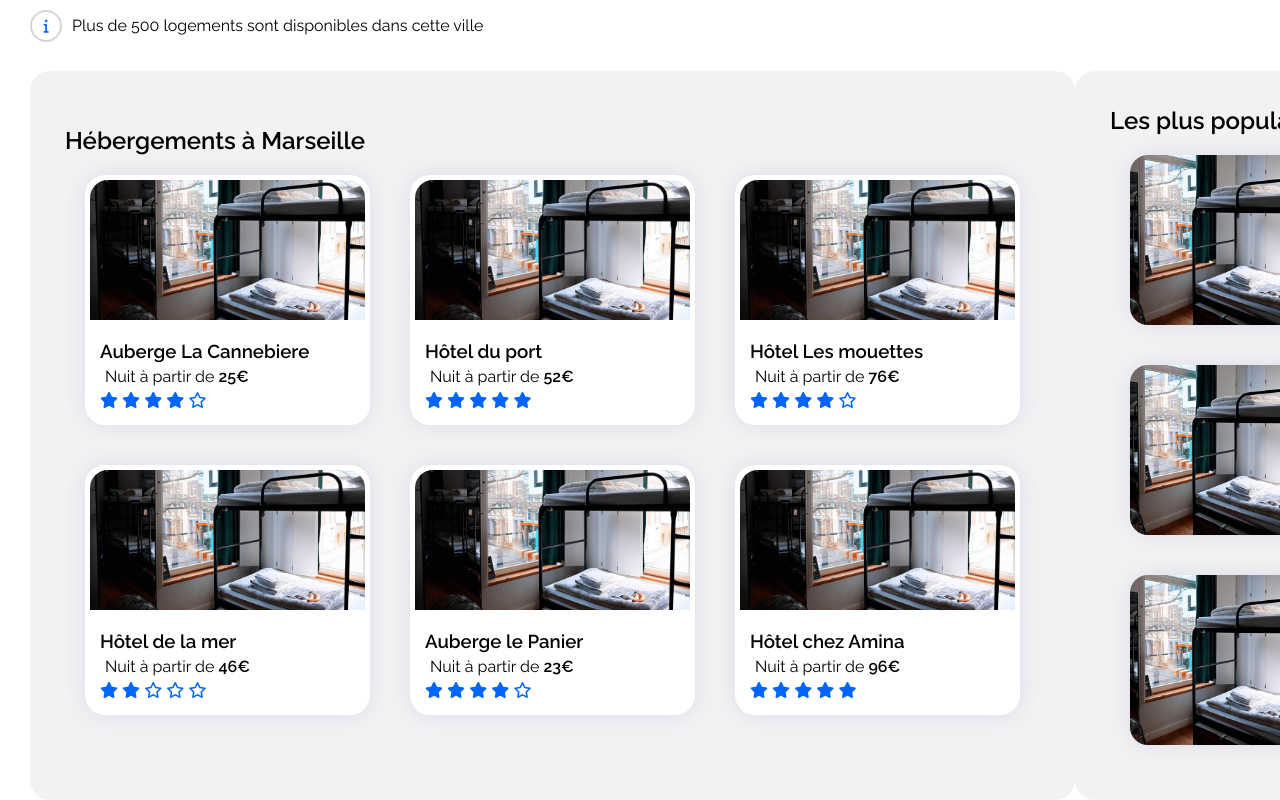
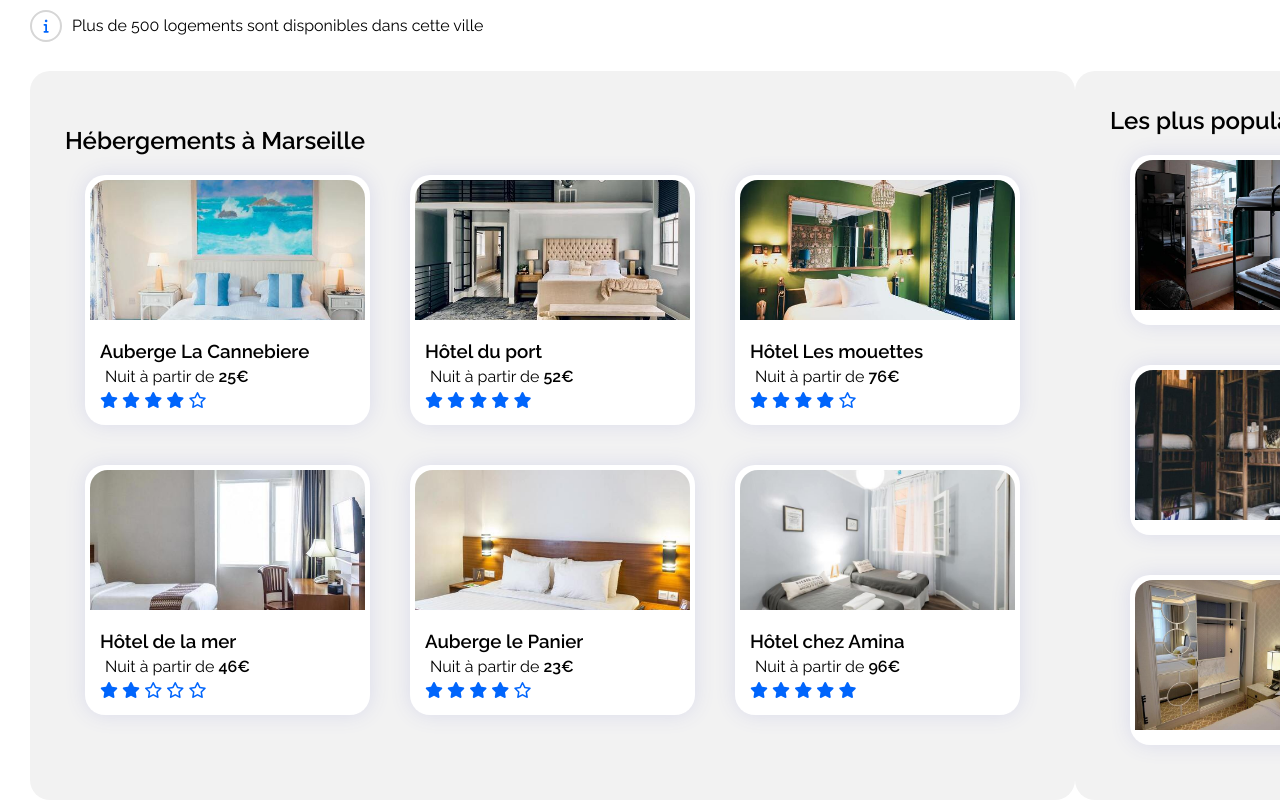
Before and after one commit to n3ographic/cpm2_2021_p1_front_abric, a plain HTML site: page index.html in a window 1280 px wide. Shown: the part 397-1197 px from the top of the page. Drawn offline with Linux system fonts and the light colour scheme.

Commit message:
mise en place des img dans la partie hebergement et populaire

```diff
--- a/index.html
+++ b/index.html
@@ -81,7 +81,7 @@
                     <div class="annonceLigne">
 
                         <div class="annonce">
-                            <div class="background"></div>
+                            <div class="imgUn"></div>
                             <div class="annonceInfo">
                                 <h3>Auberge La Cannebiere</h3>
                                 <p>Nuit à partir de <span class="priceBold">25€</span></p>
@@ -96,7 +96,7 @@
                         </div>
 
                         <div class="annonce">
-                            <div class="background"></div>
+                            <div class="imgDeux"></div>
                             <div class="annonceInfo">
                                 <h3>Hôtel du port</h3>
                                 <p>Nuit à partir de <span class="priceBold">52€</span></p>
@@ -111,7 +111,7 @@
                         </div>
 
                         <div class="annonce">
-                            <div class="background"></div>
+                            <div class="imgTrois"></div>
                             <div class="annonceInfo">
                                 <h3>Hôtel Les mouettes</h3>
                                 <p>Nuit à partir de <span class="priceBold">76€</span></p>
@@ -130,7 +130,7 @@
                     <div class="annonceLigne">
 
                         <div class="annonce">
-                            <div class="background"></div>
+                            <div class="imgQuatre"></div>
                             <div class="annonceInfo">
                                 <h3>Hôtel de la mer</h3>
                                 <p>Nuit à partir de <span class="priceBold">46€</span></p>
@@ -145,7 +145,7 @@
                         </div>
 
                         <div class="annonce">
-                            <div class="background"></div>
+                            <div class="imgCinq"></div>
                             <div class="annonceInfo">
                                 <h3>Auberge le Panier</h3>
                                 <p>Nuit à partir de <span class="priceBold">23€</span></p>
@@ -160,7 +160,7 @@
                         </div>
 
                         <div class="annonce">
-                            <div class="background"></div>
+                            <div class="imgSix"></div>
                             <div class="annonceInfo">
                                 <h3>Hôtel chez Amina</h3>
                                 <p>Nuit à partir de <span class="priceBold">96€</span></p>
@@ -199,7 +199,7 @@
                     <div class="annonceColonne">
 
                         <div class="annoncePopulaire">
-                            <div class="backgroundPopulaire"></div>
+                            <div class="imgSept"></div>
                             <div class="annonceInfoPopulaire">
 
                                 <div>
@@ -218,7 +218,7 @@
                         </div>
 
                         <div class="annoncePopulaire">
-                            <div class="backgroundPopulaire"></div>
+                            <div class="imgHuit"></div>
                             <div class="annonceInfoPopulaire">
 
                                 <div>
@@ -237,7 +237,7 @@
                         </div>
 
                         <div class="annoncePopulaire">
-                            <div class="backgroundPopulaire"></div>
+                            <div class="imgNeuf"></div>
                             <div class="annonceInfoPopulaire">
 
                                 <div>
--- a/style.css
+++ b/style.css
@@ -253,12 +253,50 @@ CODE DE LA PARTIE HEBERGEMENT
 
 }
 
-.background{
+
+.imgUn{
+    background-image: url(ressources/images/hebergements/4_small/annie-spratt-Eg1qcIitAuA-unsplash.jpg);
+}
+
+.imgDeux{
+    background-image: url(ressources/images/hebergements/4_small/aw-creative-VGs8z60yT2c-unsplash.jpg);
+}
+
+.imgTrois{
+    background-image: url(ressources/images/hebergements/4_small/emile-guillemot-Bj_rcSC5XfE-unsplash.jpg);
+}
+
+.imgQuatre{
+    background-image: url(ressources/images/hebergements/4_small/febrian-zakaria-M6S1WvfW68A-unsplash.jpg);
+}
+
+.imgCinq{
+    background-image: url(ressources/images/hebergements/4_small/febrian-zakaria-sjvU0THccQA-unsplash.jpg);
+}
+
+.imgSix{
+    background-image: url(ressources/images/hebergements/4_small/fred-kleber-gTbaxaVLvsg-unsplash.jpg);
+}
+
+.imgSept{
+    background-image: url(ressources/images/hebergements/4_small/marcus-loke-WQJvWU_HZFo-unsplash.jpg);
+}
+
+.imgHuit{
+    background-image: url(ressources/images/hebergements/4_small/nicate-lee-kT-ZyaiwBe0-unsplash.jpg);
+}
+
+.imgNeuf{
+    background-image: url(ressources/images/hebergements/4_small/reisetopia-B8WIgxA_PFU-unsplash.jpg);
+}
+
+.imgUn, .imgDeux, .imgTrois, .imgQuatre, .imgCinq, .imgSix, .imgSept, .imgHuit, .imgNeuf{
     margin: 5px;
     width: 275px;
     height: 150px;
-    background: url(ressources/images/hebergements/4_small/marcus-loke-WQJvWU_HZFo-unsplash.jpg) no-repeat center;
     background-size:cover;
+    background-position: center;
+    background-repeat: no-repeat;
     border-radius: 18px 18px 0px 0px;
 
 }
@@ -291,19 +329,6 @@ CODE DE LA PARTIE HEBERGEMENT
 
 }
 
-.backgroundPopulaire {
-
-
-    width: 150px;
-    height: 170px;
-    background: url(ressources/images/hebergements/4_small/marcus-loke-WQJvWU_HZFo-unsplash.jpg) no-repeat center;
-    background-size:cover;
-
-    border-radius: 18px 0px 0px 18px;
-
-
-}
-
 .annonceInfoPopulaire{
     margin: 15px;
     display: flex;
```
